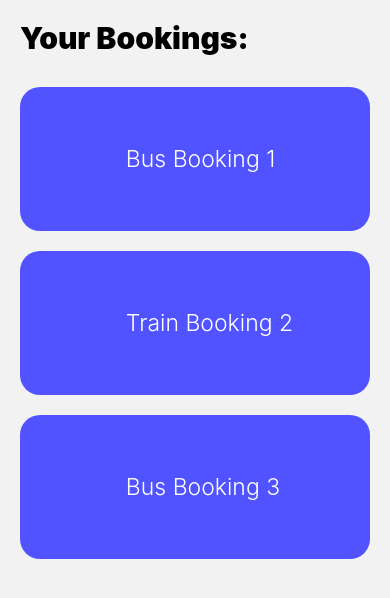
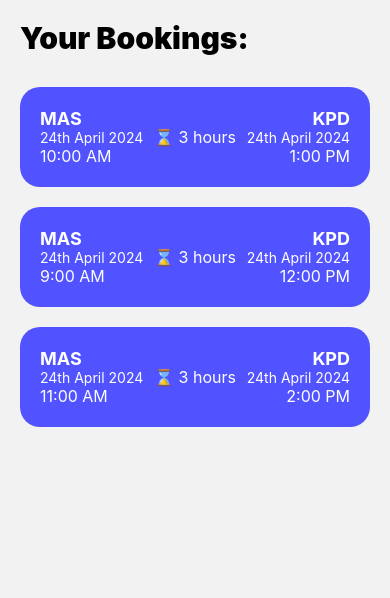
Before and after one commit to Kshitiz-2002/TravelApp, a React Native app: screen /Booking in a window 390 px wide. Shown: the top 598 px of the page. Built offline with nearby package versions, Linux system fonts and the light colour scheme.

Commit message:
chore: changed UI

```diff
--- a/components/BookingCard.js
+++ b/components/BookingCard.js
@@ -1,40 +1,61 @@
-import { ImageBackground, Text, View } from "react-native";
+import React from 'react';
+import { StyleSheet, Text, View } from 'react-native';
 
-const BookingCard = ({ imgUrl, desc }) => {
+const BookingCard = ({ desc }) => {
+  const { departure, arrival, duration, from, to, date } = desc;
+
   return (
-    <View
-      style={{
-        backgroundColor: "#5053FF",
-        height: "100%",
-        width: "100%",
-        flexDirection: "row",
-        alignItems: "center",
-        borderRadius: 20,
-        marginVertical: 10,
-        elevation: 5,
-      }}
-    >
-      <View style={{ flex: 1.3 }}>
-        <ImageBackground
-          source={imgUrl}
-          style={{
-            width: "100%",
-            height: "100%",
-            resizeMode: "cover",
-            borderRadius: 20,
-            overflow: "hidden",
-            opacity: 0.7, // Adjust opacity as needed
-          }}
-        >
-        </ImageBackground>
+    <View style={styles.container}>
+      <View style={styles.departureContainer}>
+        <Text style={styles.airport}>{from}</Text>
+        <Text style={styles.date}>{date}</Text>
+        <Text style={styles.time}>{departure}</Text>
       </View>
-      <View style={{ flex: 3, justifyContent: 'center' }}>
-        <Text style={{ fontSize: 23, fontWeight: 300, color: "white" }}>
-          {desc}
-        </Text>
+      <Text style={styles.duration}>⌛ {duration}</Text>
+      <View style={styles.arrivalContainer}>
+        <Text style={styles.airport}>{to}</Text>
+        <Text style={styles.date}>{date}</Text>
+        <Text style={styles.time}>{arrival}</Text>
       </View>
     </View>
   );
 };
 
+const styles = StyleSheet.create({
+  container: {
+    backgroundColor: '#5053FF',
+    height: 100,
+    width: '100%',
+    flexDirection: 'row',
+    alignItems: 'center',
+    justifyContent: 'space-between',
+    borderRadius: 20,
+    paddingHorizontal: 20,
+    marginVertical: 10
+  },
+  departureContainer: {
+    alignItems: 'flex-start',
+  },
+  arrivalContainer: {
+    alignItems: 'flex-end',
+  },
+  airport: {
+    color: 'white',
+    fontSize: 18,
+    fontWeight: 'bold',
+  },
+  date: {
+    color: 'white',
+    fontSize: 14,
+  },
+  time: {
+    color: 'white',
+    fontSize: 16,
+  },
+  duration: {
+    color: 'white',
+    fontSize: 16,
+  },
+});
+
 export default BookingCard;
--- a/package.json
+++ b/package.json
@@ -20,7 +20,9 @@
     "react": "18.2.0",
     "react-native": "0.73.6",
     "react-native-safe-area-context": "^4.8.2",
-    "react-native-screens": "~3.29.0"
+    "react-native-screens": "~3.29.0",
+    "react-redux": "^9.1.1",
+    "redux": "^5.0.1"
   },
   "devDependencies": {
     "@babel/core": "^7.20.0"
--- a/screens/BookingScreen.js
+++ b/screens/BookingScreen.js
@@ -11,17 +11,38 @@ const BookingScreen = () => {
     {
       id: 1,
       imgUrl: require("../assets/BusVector.png"),
-      desc: "Bus Booking 1",
+      desc: {
+        departure: "10:00 AM",
+        arrival: "1:00 PM",
+        duration: "3 hours",
+        from: "MAS",
+        to: "KPD",
+        date: "24th April 2024",
+      },
     },
     {
       id: 2,
       imgUrl: require("../assets/TrainVector.png"),
-      desc: "Train Booking 2",
+      desc: {
+        departure: "9:00 AM",
+        arrival: "12:00 PM",
+        duration: "3 hours",
+        from: "MAS",
+        to: "KPD",
+        date: "24th April 2024",
+      },
     },
     {
       id: 3,
       imgUrl: require("../assets/BusVector.png"),
-      desc: "Bus Booking 3",
+      desc: {
+        departure: "11:00 AM",
+        arrival: "2:00 PM",
+        duration: "3 hours",
+        from: "MAS",
+        to: "KPD",
+        date: "24th April 2024",
+      },
     },
   ];
   return (
--- a/screens/BusBooking.js
+++ b/screens/BusBooking.js
@@ -19,12 +19,8 @@ const BusBooking = () => {
   const themeColor = "#5053FF"; // Define your theme color here
 
   const places = [
-    { label: "New York", value: "New York" },
-    { label: "Los Angeles", value: "Los Angeles" },
-    { label: "Chicago", value: "Chicago" },
-    { label: "Houston", value: "Houston" },
-    { label: "Miami", value: "Miami" },
-    // Add more places as needed
+    { label: "Vellore", value: "Vellore" },
+    { label: "Chennai", value: "Chennai" },
   ];
 
   const handleSourceSelect = (value) => {
--- a/screens/HomeScreen.js
+++ b/screens/HomeScreen.js
@@ -16,19 +16,42 @@ const HomeScreen = () => {
     {
       id: 1,
       imgUrl: require("../assets/BusVector.png"),
-      desc: "Bus Booking 1",
+      desc: {
+        departure: "10:00 AM",
+        arrival: "1:00 PM",
+        duration: "3 hours",
+        from: "MAS",
+        to: "KPD",
+        date: "24th April 2024",
+      },
     },
     {
       id: 2,
       imgUrl: require("../assets/TrainVector.png"),
-      desc: "Train Booking 2",
+      desc: {
+        departure: "9:00 AM",
+        arrival: "12:00 PM",
+        duration: "3 hours",
+        from: "MAS",
+        to: "KPD",
+        date: "24th April 2024",
+      },
     },
     {
       id: 3,
       imgUrl: require("../assets/BusVector.png"),
-      desc: "Bus Booking 3",
+      desc: {
+        departure: "11:00 AM",
+        arrival: "2:00 PM",
+        duration: "3 hours",
+        from: "MAS",
+        to: "KPD",
+        date: "24th April 2024",
+      },
     },
   ];
+
+
 
   const handleCardPress = (desc) => {
     switch (desc) {
@@ -82,7 +105,7 @@ const HomeScreen = () => {
               desc={"Book Train"}
             />
           </TouchableOpacity>
-          <TouchableOpacity style={{flex:1, alignItems:"center"}} onPress={() => handleCardPress("Book Bues")}>
+          <TouchableOpacity style={{flex:1, alignItems:"center"}} onPress={() => handleCardPress("Book Bus")}>
             <Card
               imgUrl={require("../assets/BusVector.png")}
               desc={"Book Bus"}
--- a/screens/TrainBooking.js
+++ b/screens/TrainBooking.js
@@ -19,12 +19,8 @@ const TrainBooking = () => {
   const themeColor = "#5053FF"; // Define your theme color here
 
   const places = [
-    { label: "New York", value: "New York" },
-    { label: "Los Angeles", value: "Los Angeles" },
-    { label: "Chicago", value: "Chicago" },
-    { label: "Houston", value: "Houston" },
-    { label: "Miami", value: "Miami" },
-    // Add more places as needed
+    { label: "Vellore", value: "Vellore" },
+    { label: "Chennai", value: "Chennai" },
   ];
 
   const handleSourceSelect = (value) => {
```
Also changed, not shown: 1 other file (tests, documents, lock files or other folders).
